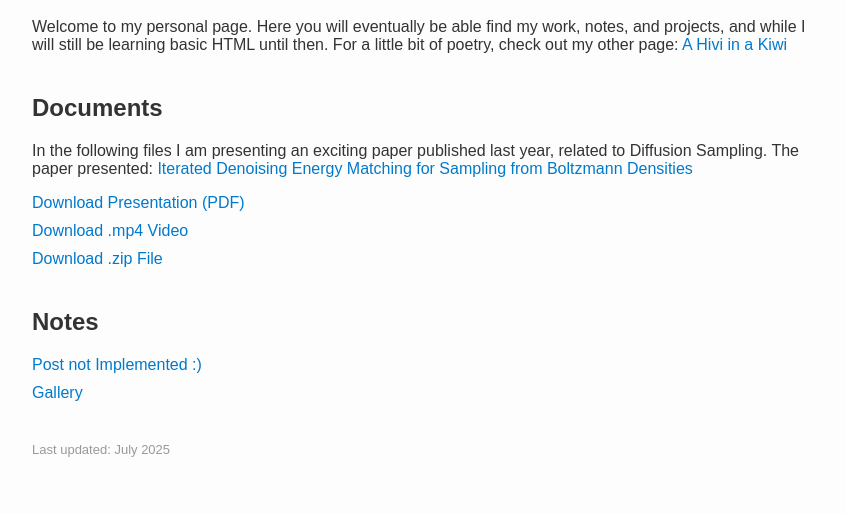
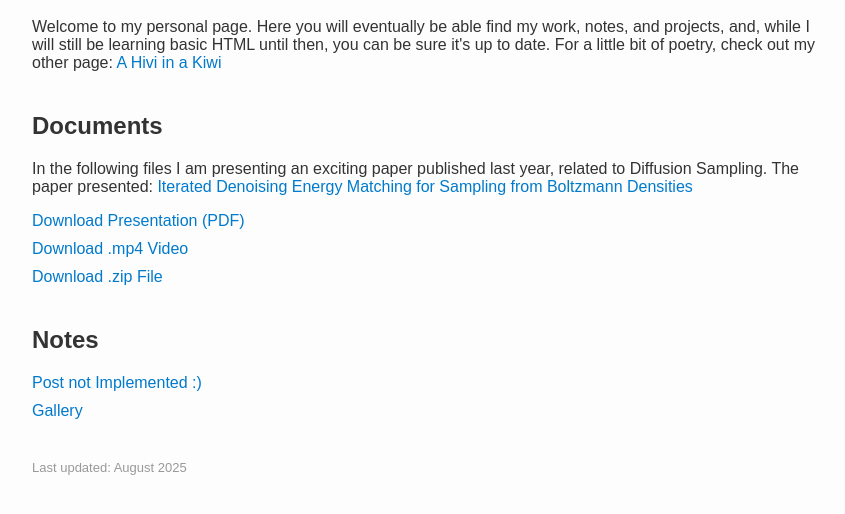
Before and after one commit to chivintar/chivintar.github.io, a plain HTML site: page index.html in a window 1280 px wide. Shown: the part 80-594 px from the top of the page, without its empty margins (208-1053 px from the left). Drawn offline with Linux system fonts and the light colour scheme.

Commit message:
index update

```diff
--- a/index.html
+++ b/index.html
@@ -36,7 +36,7 @@
 </head>
 <body>
   <h1> Hi, I'm Chivintar! </h1>
-  <p>Welcome to my personal page. Here you will eventually be able find my work, notes, and projects, and while I will still be learning basic HTML until then. For a little bit of poetry, check out my other page: <a href="https://kiwi.ntropy.eu" target="_blank">A Hivi in a Kiwi</a> </p>
+  <p>Welcome to my personal page. Here you will eventually be able find my work, notes, and projects, and, while I will still be learning basic HTML until then, you can be sure it's up to date. For a little bit of poetry, check out my other page: <a href="https://kiwi.ntropy.eu" target="_blank">A Hivi in a Kiwi</a> </p>
 
   <div class="section">
     <h2>Documents</h2>
@@ -57,7 +57,7 @@
   </div>
 
   <div class="section">
-    <p style="font-size: small; color: #999;">Last updated: July 2025</p>
+    <p style="font-size: small; color: #999;">Last updated: August 2025</p>
   </div>
 </body>
 </html>
```
